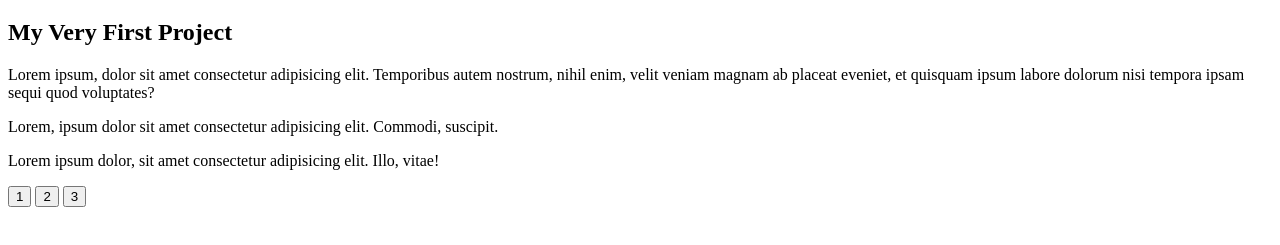
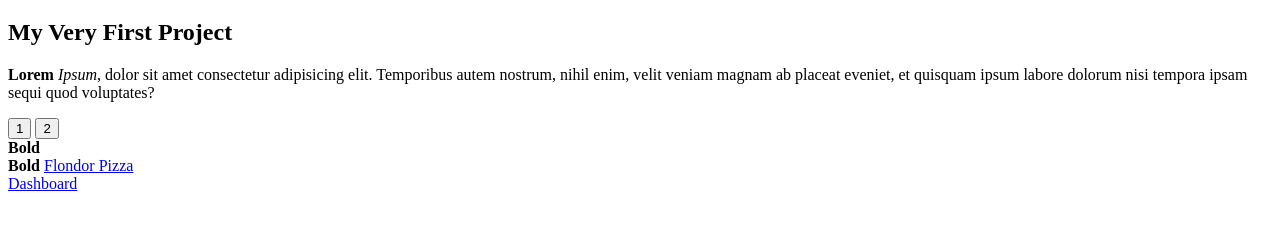
Before and after one commit to NituLF/My-first-Html-Repository, a plain HTML site: page index.html in a window 1280 px wide. Shown: the part 61-306 px from the top of the page. Drawn offline with Linux system fonts and the light colour scheme.

Commit message:
modified index

```diff
--- a/index.html
+++ b/index.html
@@ -9,12 +9,16 @@
 <body>
     <h1>Florin Lucian Nitu</h1>
     <h2>My Very First Project</h2>
-    <p>Lorem ipsum, dolor sit amet consectetur adipisicing elit. Temporibus autem nostrum, nihil enim, velit veniam magnam ab placeat eveniet, et quisquam ipsum labore dolorum nisi tempora ipsam sequi quod voluptates?</p>
-    <p>Lorem, ipsum dolor sit amet consectetur adipisicing elit. Commodi, suscipit.</p>
-    <p>Lorem ipsum dolor, sit amet consectetur adipisicing elit. Illo, vitae!</p>
+    <p><b>Lorem</b> <i>Ipsum</i>, dolor sit amet consectetur adipisicing elit. Temporibus autem nostrum, nihil enim, velit veniam magnam ab placeat eveniet, et quisquam ipsum labore dolorum nisi tempora ipsam sequi quod voluptates?</p>
     <button>1</button>
     <button>2</button>
-    <button>3</button>
-
+    <div>
+        <b>Bold</b>
+    </div>
+    <b>Bold</b>
+    <a href="https://flondorpizza.ro" >Flondor Pizza</a>
+<div>
+    <a href="/dashboard.html">Dashboard</a>
+</div>
 </body>
 </html>
```
Also changed, not shown: Dashboard.html (added, +28 -0 lines).
